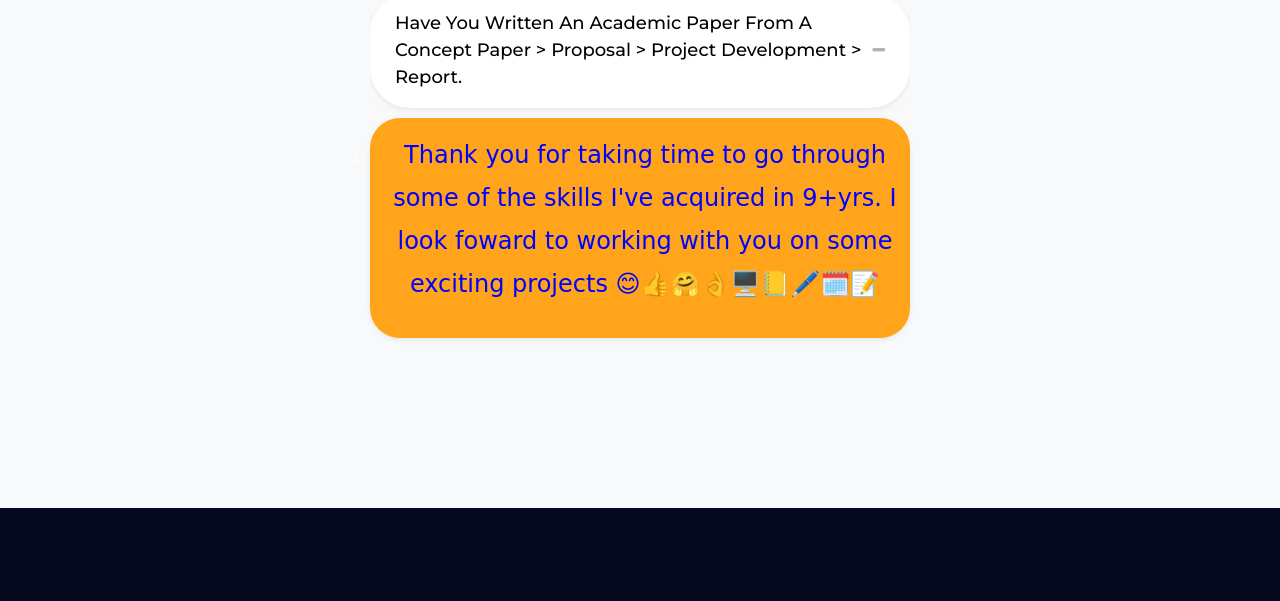
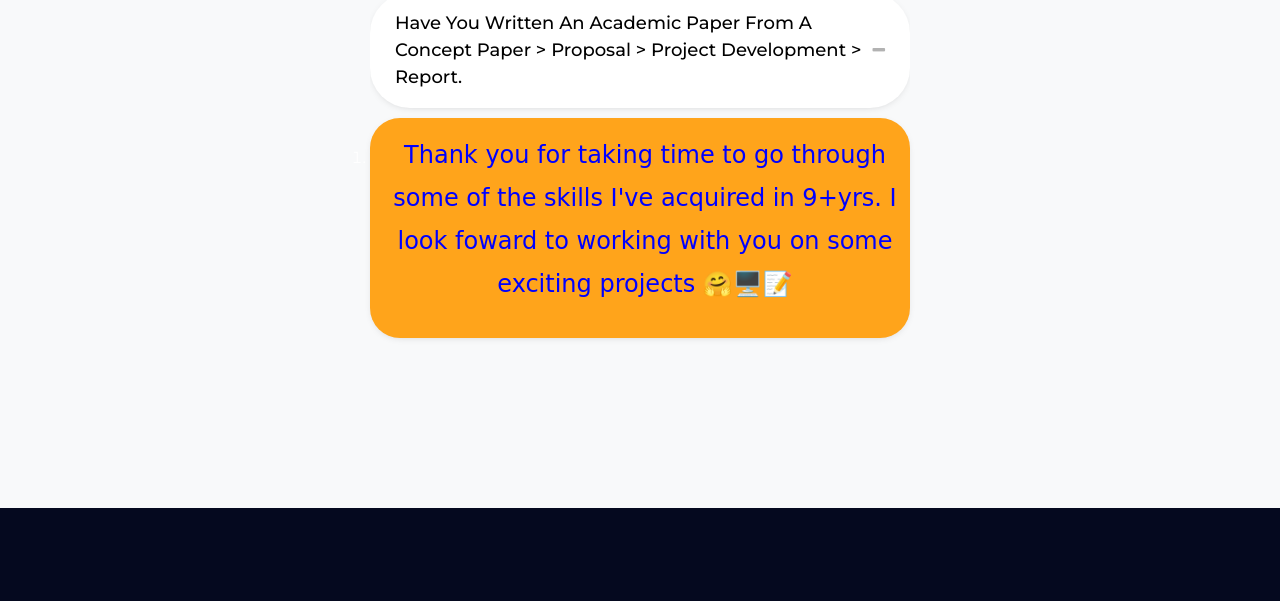
Before and after one commit to dallo7/dallo7.github.io, a plain HTML site: page services.html in a window 1280 px wide. Shown: the part 6540-7141 px from the top of the page. Drawn offline with Linux system fonts and the light colour scheme; some packages are replaced by stand-ins of ours; no server answers; a script that the page names is missing.

Commit message:
Update services.html

```diff
--- a/services.html
+++ b/services.html
@@ -626,7 +626,7 @@ Benefits.
                     </div>
                     <div class="card-body py-3 px-0">
                         <ol>
-                            <li> <p style="font-family: cursive;  color: blue; font-size: 24px;"> Thank you for taking time to go through some of the skills I've acquired in 9+yrs. I look foward to working with you on some exciting projects 😊👍🤗👌🖥️📒🖊️🗓️📝</li>
+                            <li> <p style="font-family: cursive;  color: blue; font-size: 24px;"> Thank you for taking time to go through some of the skills I've acquired in 9+yrs. I look foward to working with you on some exciting projects 🤗🖥️📝</li>
                         </ol>
                     </div>
                 </div>
```
